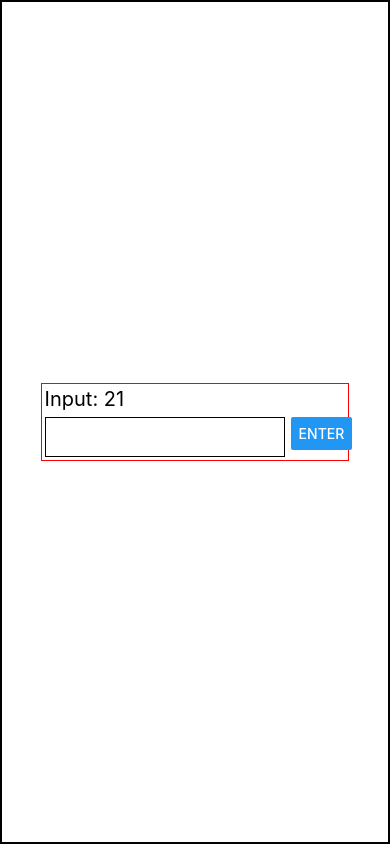
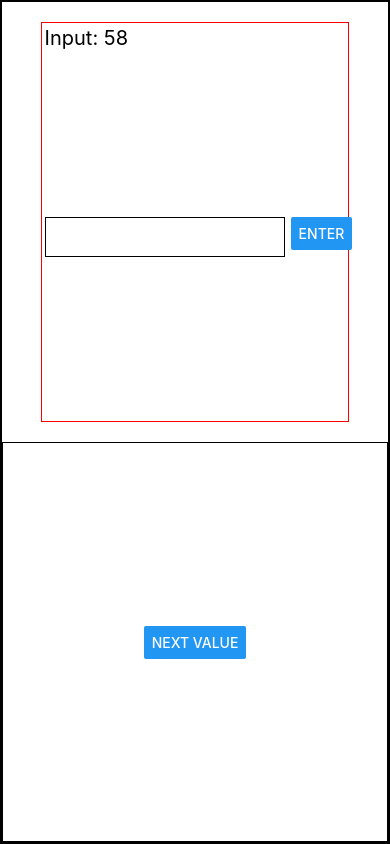
Before and after one commit to JoshDesmond/Scratch-Projects, a React Native app in the folder div2add11/div2add11/: screen / in a window 390 px wide. Built offline with nearby package versions, Linux system fonts and the light colour scheme.

Commit message:
Add next input functionality to div2add11

```diff
--- a/div2add11/div2add11/src/components/Div2Quiz.jsx
+++ b/div2add11/div2add11/src/components/Div2Quiz.jsx
@@ -4,7 +4,7 @@ import { useState } from 'react';
 
 export function Div2Quiz() {
 
-  const [inputNum, setInputNum] = useState(getRandomYYInput);
+  const [inputNum, setInputNum] = useState(getRandomYYInput());
   const [guessText, setGuessText] = useState();
   const [resultText, setResultText] = useState('');
 
@@ -14,6 +14,11 @@ export function Div2Quiz() {
     } else {
       setResultText(`Incorrect: ${div2Add11(inputNum)}`);
     }
+  }
+
+  const getNextInput = () => {
+    setInputNum(getRandomYYInput());
+    setGuessText('');
   }
 
   return (
@@ -26,12 +31,16 @@ export function Div2Quiz() {
             style={styles.input}
             onChangeText={newText => setGuessText(newText)}
             defaultValue={guessText}
+            onSubmitEditing={checkAnswer}
           />
           <View style={{margin: 3, flex: 2}}>
             <Button title="Enter" onPress={checkAnswer}></Button>
           </View>
         </View>
         <Text style={styles.outputText}>{resultText}</Text>
+      </View>
+      <View style={styles.container}>
+        <Button title="Next Value" onPress={getNextInput}></Button>
       </View>
     </View>
   );
@@ -47,6 +56,8 @@ const styles = StyleSheet.create({
     width: '100%',
   },
   questionZone: {
+    flex: 1,
+    justifyContent: 'center',
     margin: 20,
     borderWidth: 1,
     borderColor: 'red',
--- a/div2add11/div2add11/src/div2logic.js
+++ b/div2add11/div2add11/src/div2logic.js
@@ -17,7 +17,7 @@ export function div2Add11(x) {
  * @returns {Number} A number between 0 and 99
  */
 export function getRandomYYInput() {
-    return 21;
+    return Math.floor(Math.random() * 100);
 }
 
 /**
```
